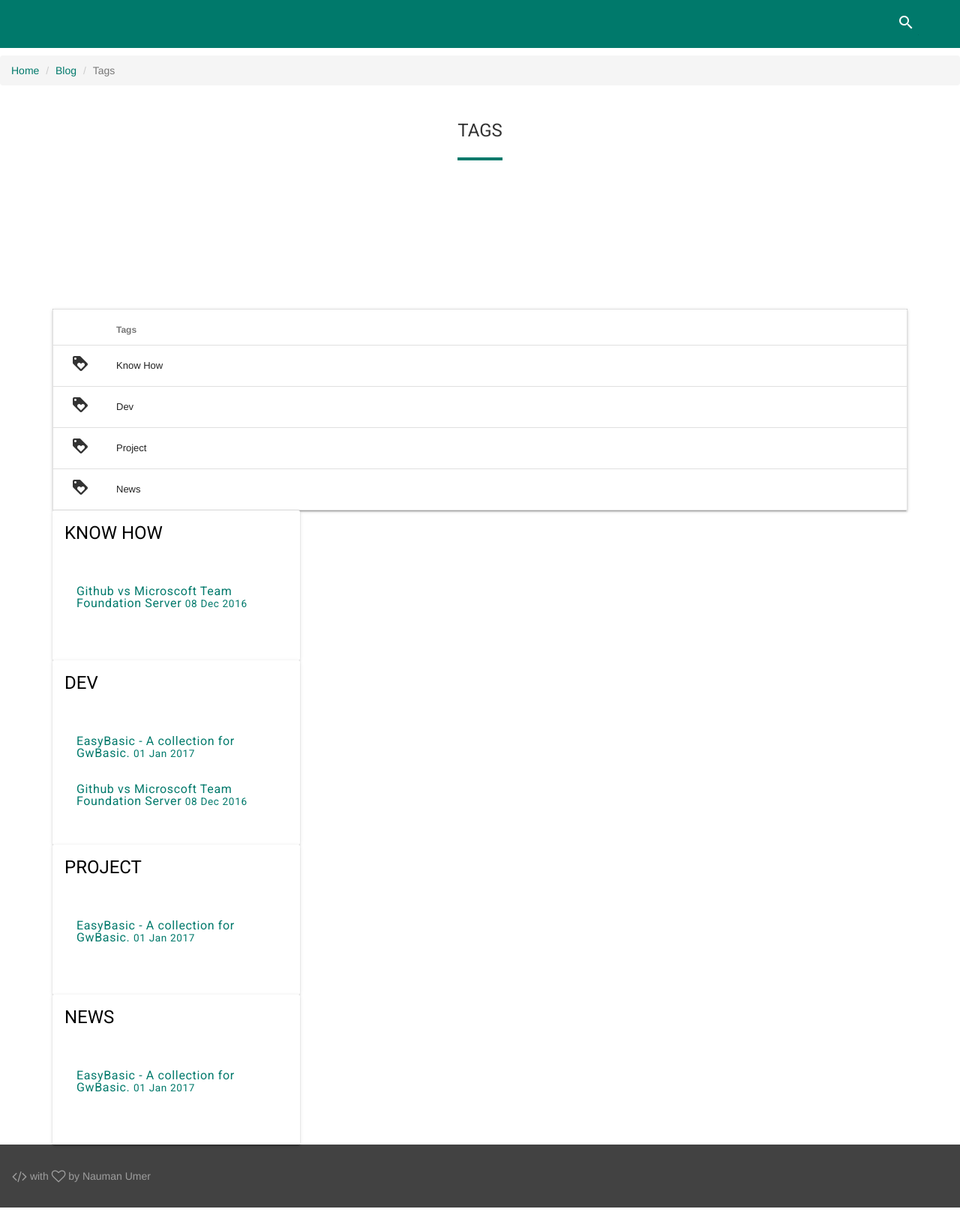
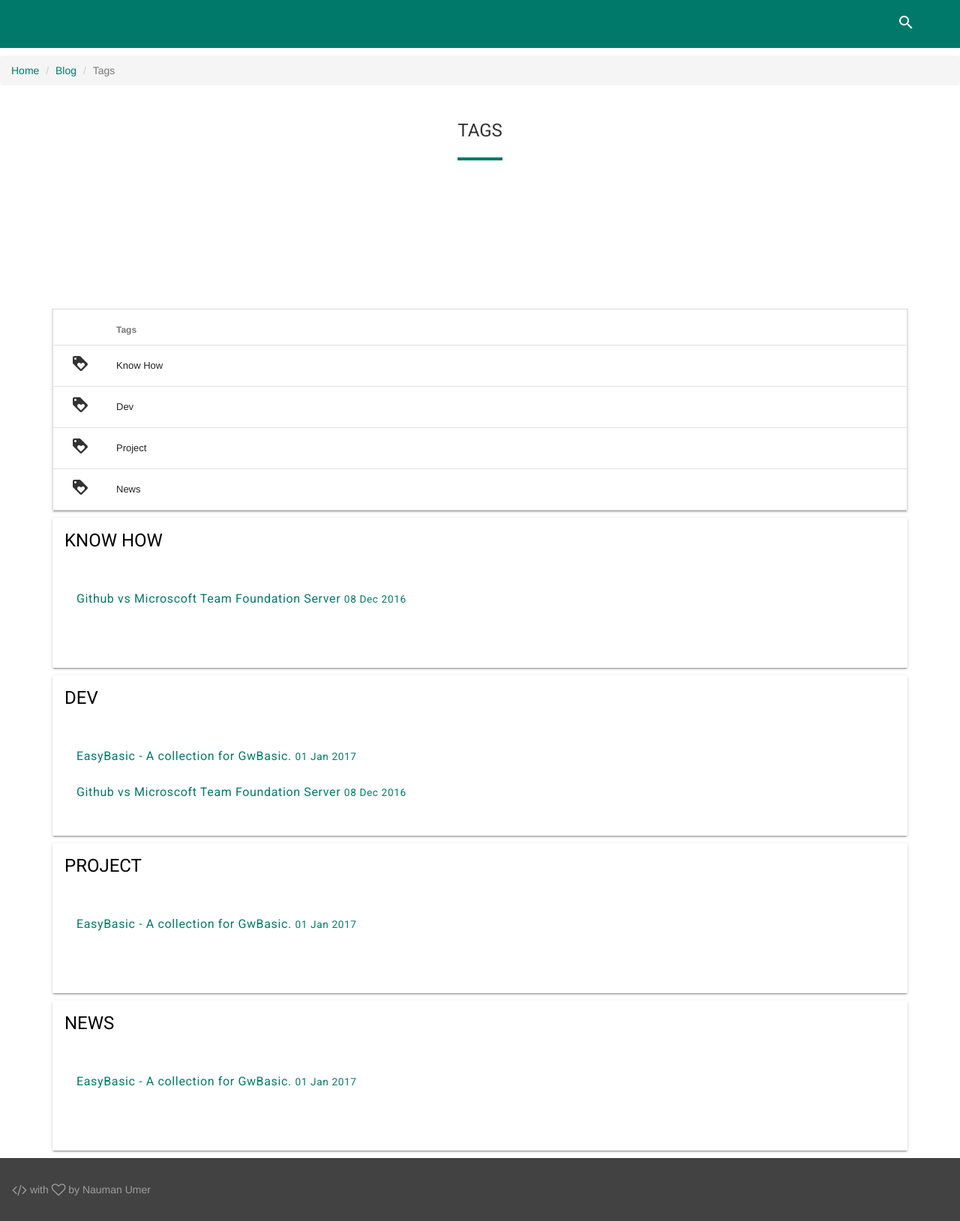
Before and after one commit to nmanumr/nmanumr.com, a Jekyll site: the page built from blog/tags.html, in a window 1280 px wide. Shown: the whole page at 75% size. Built offline with Jekyll 4.4.1, drawn with Linux system fonts in a browser that asks for light colours; nearby versions of some CDN libraries; library files that are not in the unit come from our copies; comment, search, counter and statistics services are not loaded.

Commit message:
Update tags.html

```diff
--- a/blog/tags.html
+++ b/blog/tags.html
@@ -38,7 +38,7 @@
    </table>
 </div>
 {% for tag in site.tags %}
-<div class="mdl-card mdl-shadow--2dp" id="{{ tag[0] | slugify }}">
+<div class="mdl-card mdl-shadow--2dp" id="{{ tag[0] | slugify }}" style="width: 100%; margin: 10px 0;">
    <div class="mdl-card__title">
      <h2 class="mdl-card__title-text">{{ tag[0] }}</h2>
    </div>
```
